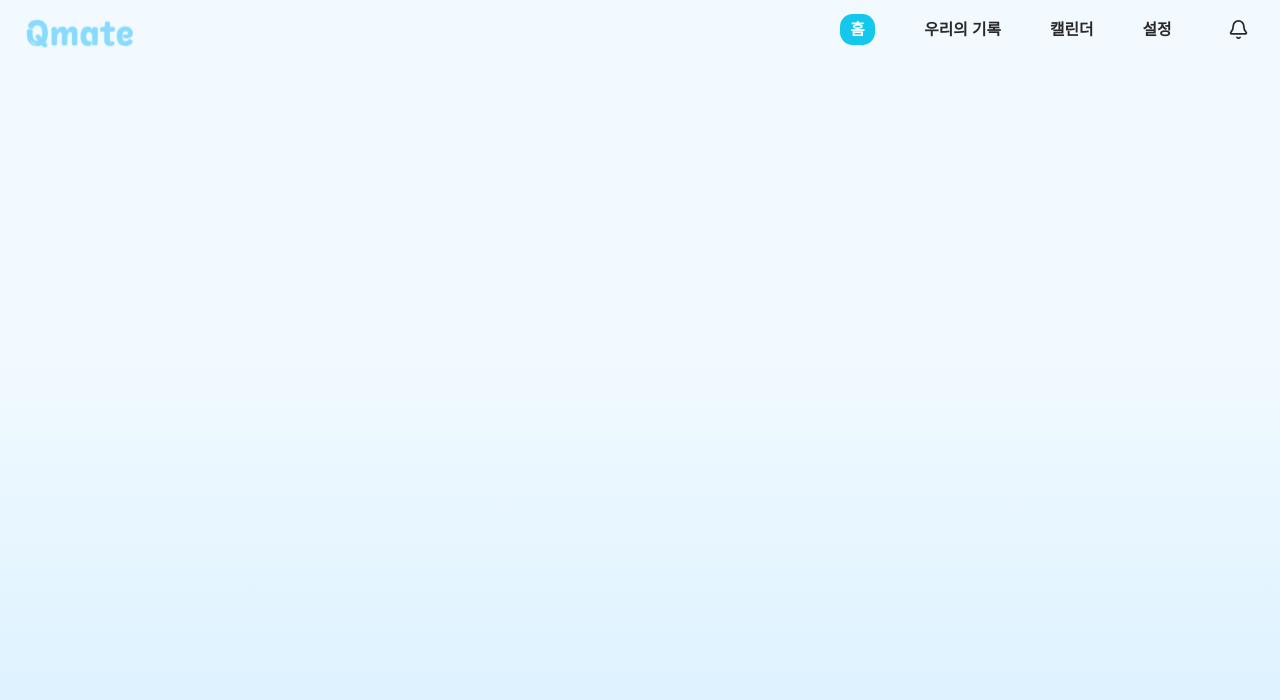
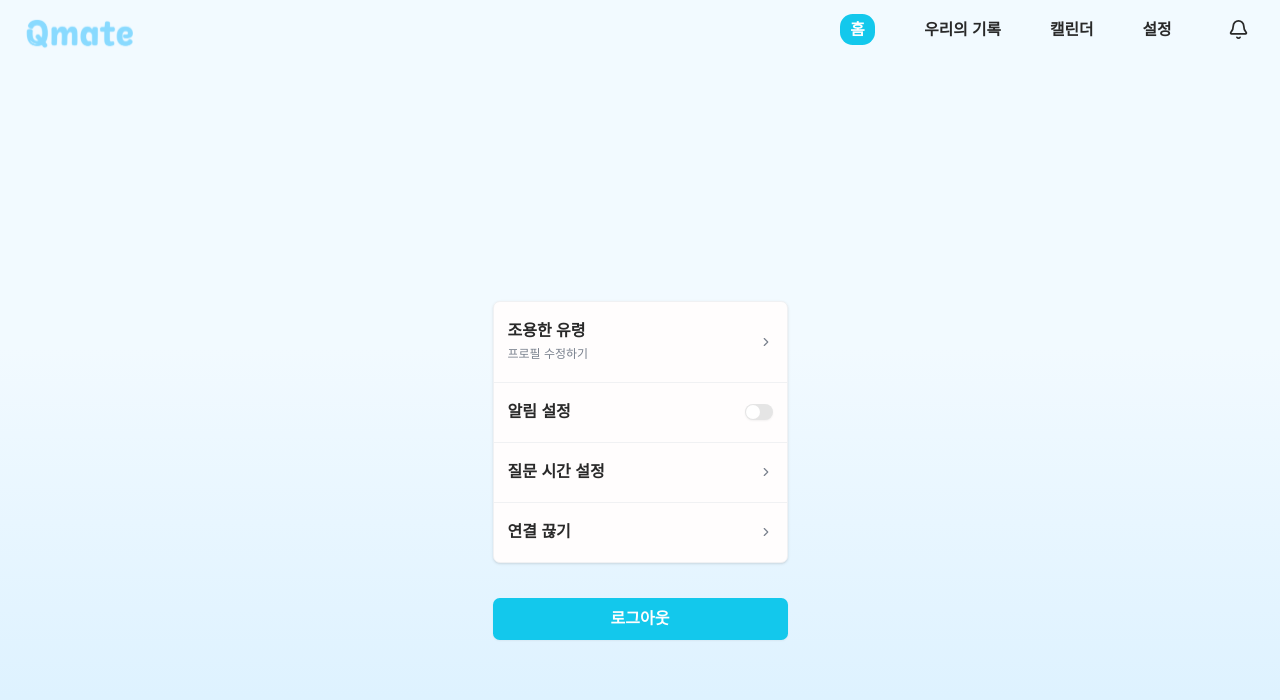
Before and after one commit to Sua90827/q-mate, a Next.js app in the folder front/: page /settings in a window 1280 px wide. Shown: the top 700 px of the page. Built offline with nearby package versions, Linux system fonts and the light colour scheme; a web font is replaced by a local one.

Commit message:
feat 설정 UI 추가 및 프로필 수정 모달 연결

```diff
--- a/front/src/components/settings/Settings.tsx
+++ b/front/src/components/settings/Settings.tsx
@@ -1,15 +1,81 @@
 'use client';
-import React from 'react';
+import React, { useState } from 'react';
 import BellBtn from '../common/BellBtn';
+import { ChevronRight } from 'lucide-react';
+import { Switch } from '../ui/switch';
+import { Button } from '../common/Button';
+import NicknameModal from './ui/NicknameModal';
+
+type SettingItem =
+  | { id: string; label: string; subLabel?: string; type: 'modal'; onClick: () => void }
+  | { id: string; label: string; type: 'switch' };
 
 export default function Settings() {
+  const [modal, setModal] = useState<string | null>(null);
+
+  const settings: SettingItem[] = [
+    {
+      id: 'profile',
+      label: '조용한 유령',
+      subLabel: '프로필 수정하기',
+      type: 'modal',
+      onClick: () => setModal('profile'),
+    },
+    {
+      id: 'notification',
+      label: '알림 설정',
+      type: 'switch',
+    },
+    {
+      id: 'time',
+      label: '질문 시간 설정',
+      type: 'modal',
+      onClick: () => setModal('time'),
+    },
+    {
+      id: 'disconnect',
+      label: '연결 끊기',
+      type: 'modal',
+      onClick: () => setModal('disconnect'),
+    },
+  ];
+
   return (
-    <div className="w-full min-h-screen">
+    <div className="w-full min-h-screen flex flex-col justify-center items-center">
+      {/* 모바일 상단바 */}
       <div className="absolute top-0 left-0 right-0 flex items-center justify-between py-5 sm:hidden px-4">
         <div className="w-6" />
         <span className="flex-1 font-Gumi text-center text-20">설정</span>
         <BellBtn />
       </div>
+
+      {/* 설정 리스트 */}
+      <div className="w-[295px] shadow-box">
+        <ul className="divide-y divide-gray">
+          {settings.map((item) => (
+            <li
+              key={item.id}
+              className="flex justify-between items-center px-4 py-5 cursor-pointer"
+              onClick={item.type === 'modal' ? item.onClick : undefined}
+            >
+              <div>
+                <span className="block text-16">{item.label}</span>
+                {'subLabel' in item && item.subLabel && (
+                  <span className="text-text-secondary font-normal text-12">{item.subLabel}</span>
+                )}
+              </div>
+              {item.type === 'switch' ? (
+                <Switch />
+              ) : (
+                <ChevronRight className="text-text-secondary !w-4 !h-4" />
+              )}
+            </li>
+          ))}
+        </ul>
+      </div>
+      <Button className="w-[295px] mt-10">로그아웃</Button>
+
+      {modal === 'profile' && <NicknameModal open={modal} setIsOpen={setModal} />}
     </div>
   );
 }
--- /dev/null
+++ b/front/src/components/settings/ui/NicknameModal.tsx
@@ -0,0 +1,47 @@
+import { Button } from '@/components/common/Button';
+import { Dialog, DialogContent, DialogHeader, DialogTitle } from '@/components/ui/dialog';
+
+interface nicknameModal {
+  open: string;
+  setIsOpen: React.Dispatch<React.SetStateAction<string | null>>;
+}
+
+export default function NicknameModal({ open, setIsOpen }: nicknameModal) {
+  return (
+    <Dialog open={open === 'profile' ? true : false} onOpenChange={() => {}}>
+      <DialogContent
+        showCloseButton={false}
+        onEscapeKeyDown={(e) => e.preventDefault()}
+        onPointerDownOutside={(e) => e.preventDefault()}
+        className="w-[285px] z-50"
+      >
+        <DialogHeader>
+          <DialogTitle className="  text-center leading-relaxed">
+            <input
+              type="text"
+              placeholder="변경할 닉네임을 입력해주세요."
+              className="rounded-md border border-dash pl-4 py-2"
+            />
+          </DialogTitle>
+        </DialogHeader>
+
+        <div className="flex justify-center gap-4 py-3">
+          <Button
+            variant="outline"
+            className="w-30 h-9.5 hover:opacity-80"
+            onClick={() => setIsOpen(null)}
+          >
+            취소하기
+          </Button>
+          <Button
+            variant="default"
+            className="w-30 h-9.5 hover:opacity-80 "
+            onClick={() => setIsOpen(null)}
+          >
+            변경하기
+          </Button>
+        </div>
+      </DialogContent>
+    </Dialog>
+  );
+}
--- a/front/src/components/settings/ui/Toggle.tsx
+++ /dev/null
@@ -1,5 +0,0 @@
-import { Switch } from '@/components/ui/switch';
-
-export function Toggle() {
-  return <Switch />;
-}
--- a/front/src/styles/globals.css
+++ b/front/src/styles/globals.css
@@ -18,6 +18,7 @@
   --font-Pre: 'Pretendard', sans-serif;
 
   /*text*/
+  --text-12: 12px;
   --text-14: 14px;
   --text-16: 16px;
   --text-18: 18px;
```
